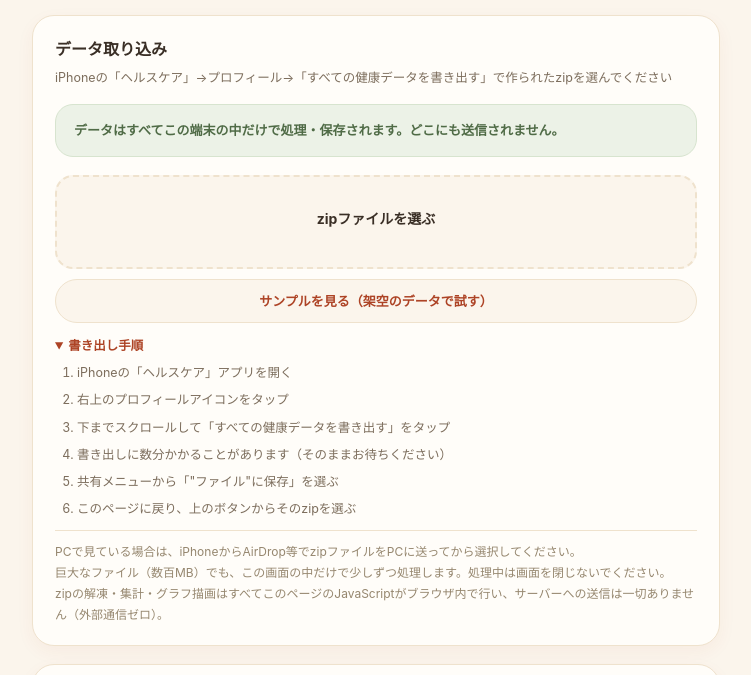
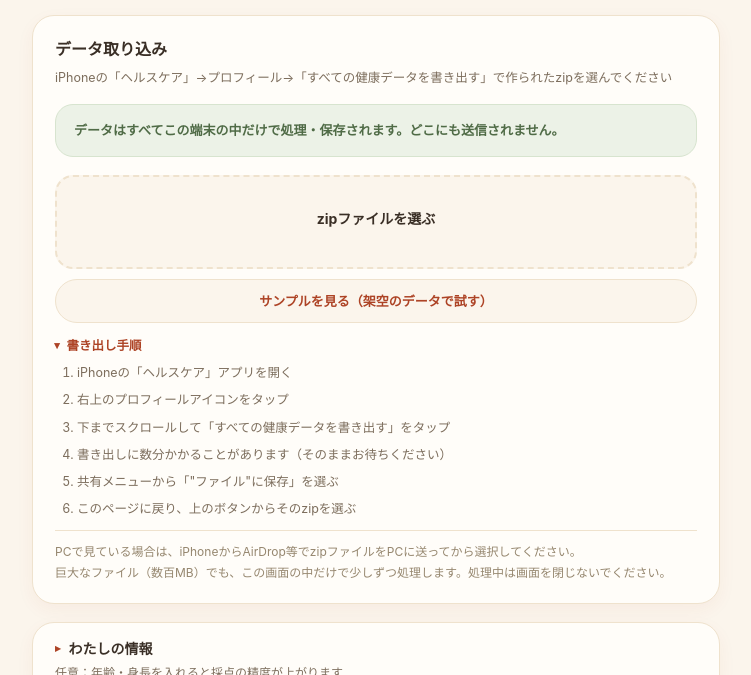
Before and after one commit to monoeyes9119-blip/karada-tenken, a plain HTML site: page index.html in a window 1280 px wide. Shown: the part 125-800 px from the top of the page, without its empty margins (264-1015 px from the left). Drawn offline with Linux system fonts and the light colour scheme.

Commit message:
折りたたみの開閉マーカー崩れを修正、取り込みカードの重複注記を削除
- 「わたしの情報」の開閉三角が独立した行に落ちて表示される不具合を修正。
  summary内をchevron+タイトルの行／注記の行の2段構成にし、
  ネイティブの開閉マーカーは非表示にして自前のchevron（▸→open時90度回転）に統一
- 「書き出し手順」「点数の根拠を見る」のdetails/summaryにも同じ自前chevronを適用し、見た目を統一
- 取り込みカード下部の注記から、上部の緑バナーと重複していた
  「zipの解凍・集計・グラフ描画は…サーバーへの送信は一切ありません」の一文を削除

Playwright(Chromium)でclosed/open両状態を実測・スクリーンショット確認
（chevronとタイトルが同じ行に収まること、書き出し手順・点数の根拠を見るが1行に収まること、
重複文の削除を確認）。JS本体・DBスキーマは無変更。

Co-Authored-By: Claude Fable 5 <noreply@anthropic.com>

```diff
--- a/index.html
+++ b/index.html
@@ -102,9 +102,13 @@ details.profile-details[open] { padding-bottom: 20px; }
   font-size: 14px; font-weight: 700; color: var(--text-main);
 }
 .profile-summary::-webkit-details-marker { display: none; }
+.profile-summary .ps-row { display: flex; align-items: center; gap: 8px; }
+.profile-summary .ps-chevron {
+  display: inline-block; flex: none; font-size: 11px; color: var(--accent-text);
+  transition: transform .15s ease;
+}
+details.profile-details[open] .profile-summary .ps-chevron { transform: rotate(90deg); }
 .profile-summary .ps-note { font-size: 12px; font-weight: 400; color: var(--text-sub); }
-.profile-summary::before { content: "▸"; float: right; color: var(--accent-text); }
-details.profile-details[open] .profile-summary::before { content: "▾"; }
 .profile-body { margin-top: 14px; }
 
 /* --- 書き出し手順（番号付き） --- */
@@ -173,7 +177,13 @@ body.demo-active { padding-top: 44px; }
 .dropzone .dz-title { font-size: 14px; font-weight: 700; color: var(--text-main); margin-bottom: 6px; }
 .dropzone input[type="file"] { display: none; }
 .import-help { margin-top: 12px; font-size: 12.5px; color: var(--text-sub); }
-.import-help summary { cursor: pointer; color: var(--accent-text); font-weight: 600; }
+.import-help summary { cursor: pointer; color: var(--accent-text); font-weight: 600; list-style: none; }
+.import-help summary::-webkit-details-marker { display: none; }
+.import-help summary::before {
+  content: "▸"; display: inline-block; margin-right: 6px; font-size: 11px;
+  transition: transform .15s ease;
+}
+.import-help[open] summary::before { transform: rotate(90deg); }
 .import-help div { margin-top: 8px; line-height: 1.75; }
 
 .progress-wrap { display: none; align-items: center; gap: 10px; margin-top: 14px; }
@@ -228,7 +238,13 @@ body.demo-active { padding-top: 44px; }
 }
 
 .score-details { margin-top: 16px; font-size: 12.5px; color: var(--text-sub); }
-.score-details summary { cursor: pointer; color: var(--accent-text); font-weight: 600; }
+.score-details summary { cursor: pointer; color: var(--accent-text); font-weight: 600; list-style: none; }
+.score-details summary::-webkit-details-marker { display: none; }
+.score-details summary::before {
+  content: "▸"; display: inline-block; margin-right: 6px; font-size: 11px;
+  transition: transform .15s ease;
+}
+.score-details[open] summary::before { transform: rotate(90deg); }
 .score-details .breakdown { margin-top: 10px; padding-top: 10px; border-top: 1px solid var(--border); }
 .score-details .breakdown h4 { font-size: 12.5px; margin: 10px 0 4px; color: var(--text-main); }
 .score-details .breakdown h4:first-child { margin-top: 0; }
@@ -358,8 +374,7 @@ footer { text-align: center; color: var(--text-faint); font-size: 11.5px; margin
       </ol>
       <div class="help-note">
         PCで見ている場合は、iPhoneからAirDrop等でzipファイルをPCに送ってから選択してください。<br>
-        巨大なファイル（数百MB）でも、この画面の中だけで少しずつ処理します。処理中は画面を閉じないでください。<br>
-        zipの解凍・集計・グラフ描画はすべてこのページのJavaScriptがブラウザ内で行い、サーバーへの送信は一切ありません（外部通信ゼロ）。
+        巨大なファイル（数百MB）でも、この画面の中だけで少しずつ処理します。処理中は画面を閉じないでください。
       </div>
     </details>
 
@@ -371,7 +386,10 @@ footer { text-align: center; color: var(--text-faint); font-size: 11.5px; margin
   </section>
 
   <details class="panel profile-details" id="profile-input-section">
-    <summary class="profile-summary">わたしの情報<span class="ps-note">任意：年齢・身長を入れると採点の精度が上がります</span></summary>
+    <summary class="profile-summary">
+      <span class="ps-row"><span class="ps-chevron">▸</span><span class="ps-title">わたしの情報</span></span>
+      <span class="ps-note">任意：年齢・身長を入れると採点の精度が上がります</span>
+    </summary>
     <div class="profile-body">
       <div class="profile-form">
         <div class="profile-field">
```
